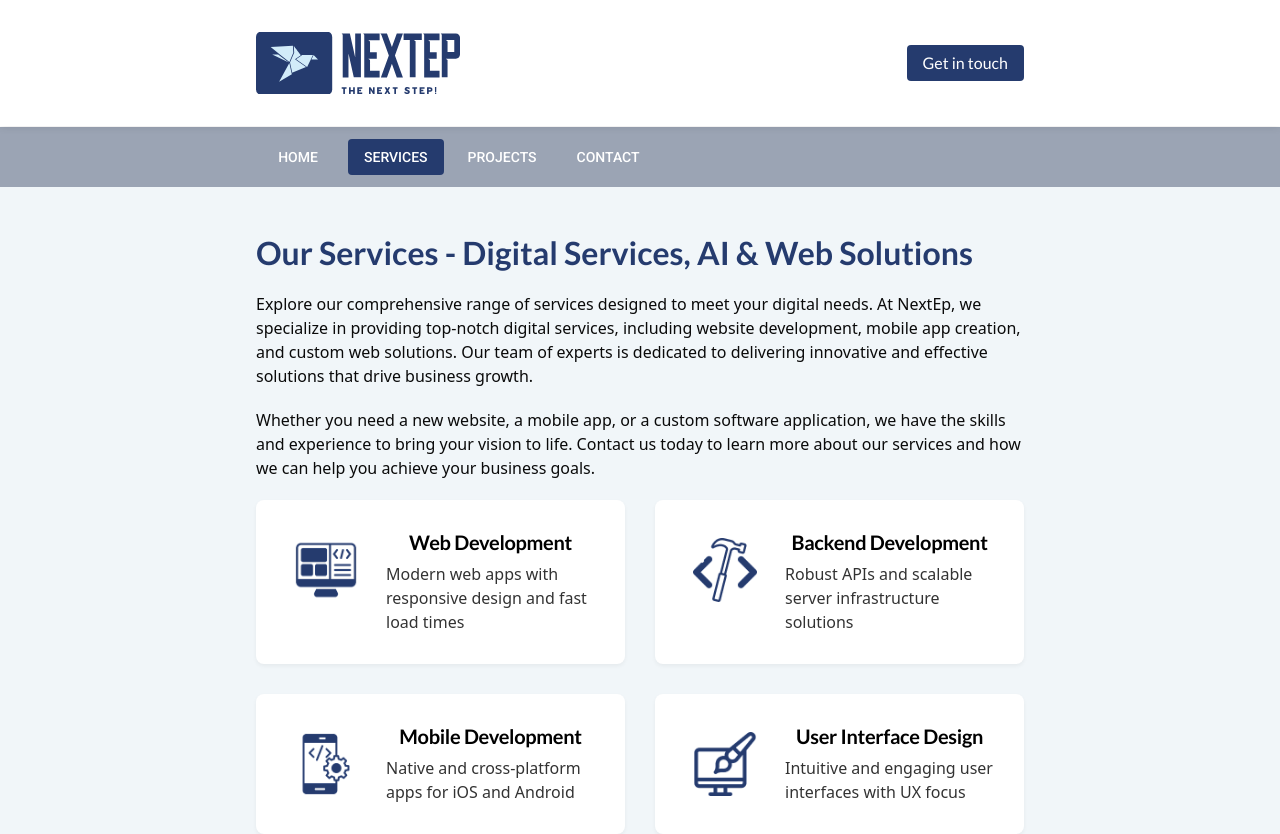
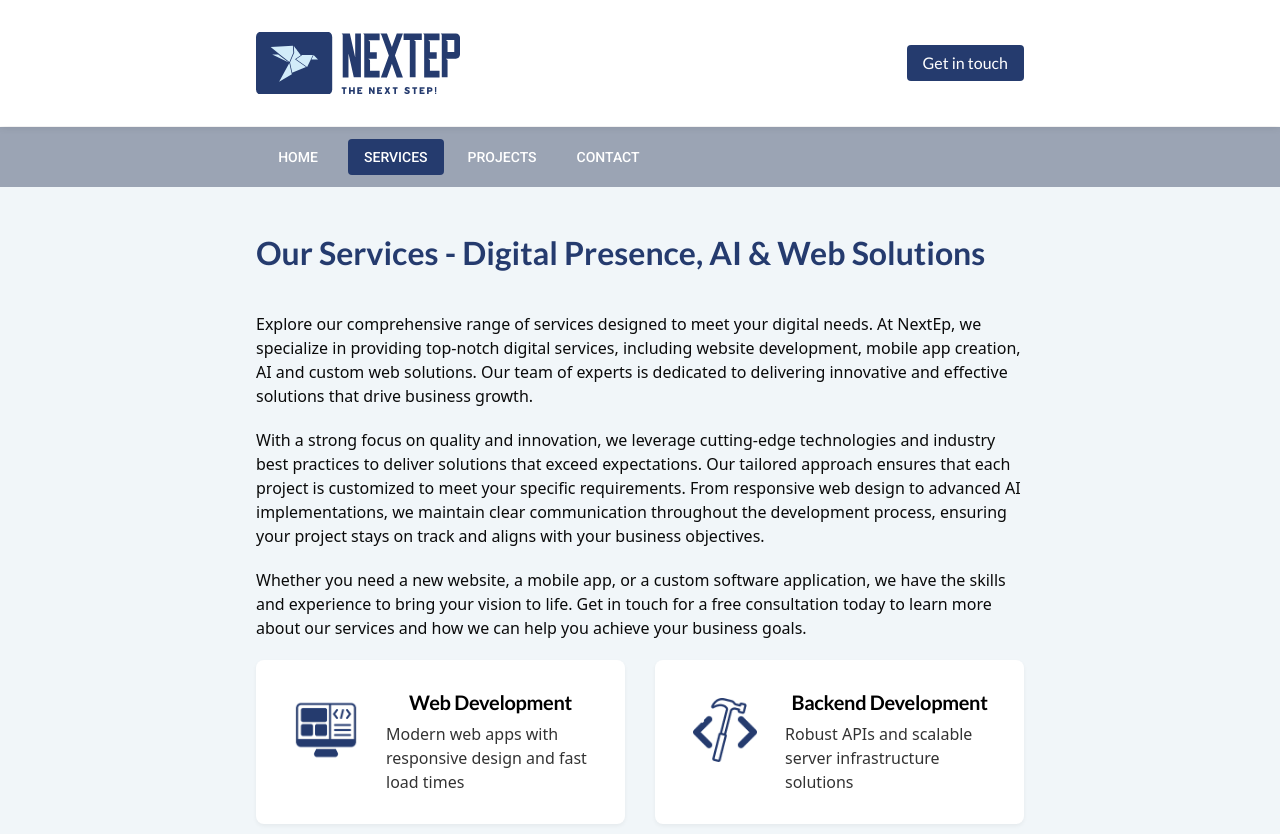
Before and after one commit to Lado267/nextep-front, a Next.js app: page /services in a window 1280 px wide. Shown: the top 834 px of the page. Built offline with nearby package versions, Linux system fonts and the light colour scheme.

Commit message:
fixed merge

```diff
--- a/src/app/page.tsx
+++ b/src/app/page.tsx
@@ -38,7 +38,8 @@ export default function Home() {
 
       <section className="desktop-content-appearance home-additional-info mt-[80px] flex flex-col gap-[24px] w-[50vw]">
         <p className="word-wrap text-tertiaryProject text-[24px]">
-          Move beyond traditional methods and embrace the digital evolution with our partnership. We transform outdated processes into dynamic digital experiences, combining innovative technologies with proven expertise to elevate your online presence. Our portfolio demonstrates how businesses thrive when they evolve their digital approach.
+          Move beyond traditional methods and embrace digital evolution with us. We can help you transform outdated processes into dynamic experiences!
+          Allow us to elevate your online presence through innovative approaches.
         </p>
         <p className="word-wrap text-tertiaryProject text-[24px]">
           Explore our comprehensive range of <a href="/services">services</a>, including website design, application development, and custom software solutions.
--- a/src/app/projects/page.tsx
+++ b/src/app/projects/page.tsx
@@ -53,8 +53,14 @@ export default function ProjectsPage() {
                         ))}
                       </div>
                     </div>
-                    <Link href={`${project.link}`} className="project-link">
-                      <Button variant="projectSelected">View Details</Button>
+                    <Link
+                      href={`${project.link}`}
+                      className="project-link"
+                      aria-label={`View details about ${project.name} project`}
+                    >
+                      <Button variant="projectSelected">
+                        View {project.name} Project Details
+                      </Button>
                     </Link>
                   </div>
                 </div>
--- a/src/app/services/page.tsx
+++ b/src/app/services/page.tsx
@@ -13,25 +13,15 @@ export const metadata = {
 export default function Services() {
   return (
       <div className="services-container">
-        <div className="mobile-content-appearance">
-          <div className="mobile-title-appearance">
-            <h1 className="services-title">Our Services</h1>
-            <h2 className="services-subtitle">Digital Services, AI & Web Solutions</h2>
-          </div>
-          <p className="word-wrap">
-              Explore our comprehensive range of services designed to meet your digital needs.At NextEp, we specialize in providing top-notch digital services, including website development, mobile app creation, and custom web solutions.
-          </p>
-        </div>
-        <div className="desktop-content-appearance">
-          <div className="desktop-title-appearance">
-            <h1 className="services-title">Our Services - Digital Services, AI & Web Solutions</h1>
-          </div>
-          <p className="word-wrap">
-              Explore our comprehensive range of services designed to meet your digital needs. At NextEp, we specialize in providing top-notch digital services, including website development, mobile app creation, and custom web solutions. Our team of experts is dedicated to delivering innovative and effective solutions that drive business growth.
-          </p>
-        </div>
-        <p className="word-wrap desktop-content-appearance">
-          Whether you need a new website, a mobile app, or a custom software application, we have the skills and experience to bring your vision to life. Contact us today to learn more about our services and how we can help you achieve your business goals.
+        <h1 className="services-title">Our Services - Digital Presence, AI & Web Solutions</h1>
+        <p className="word-wrap">
+            Explore our comprehensive range of services designed to meet your digital needs. At NextEp, we specialize in providing top-notch digital services, including website development, mobile app creation, AI and custom web solutions. Our team of experts is dedicated to delivering innovative and effective solutions that drive business growth.
+        </p>
+        <p className="word-wrap">
+          With a strong focus on quality and innovation, we leverage cutting-edge technologies and industry best practices to deliver solutions that exceed expectations. Our tailored approach ensures that each project is customized to meet your specific requirements. From responsive web design to advanced AI implementations, we maintain clear communication throughout the development process, ensuring your project stays on track and aligns with your business objectives.
+        </p>
+        <p className="word-wrap">
+          Whether you need a new website, a mobile app, or a custom software application, we have the skills and experience to bring your vision to life. <Link href="/contact" className="contact-link">Get in touch for a free consultation</Link> today to learn more about our services and how we can help you achieve your business goals.
         </p>
         <div className="services-grid">
           {desktopServices.map((service) => (
@@ -39,6 +29,7 @@ export default function Services() {
               key={service.slug}
               href={`/services/${service.slug}`}
               className="service-card-link"
+              aria-label={`Learn more about our ${service.title} services`}
             >
               <div className="service-card">
                 <div className="service-icon">
```
